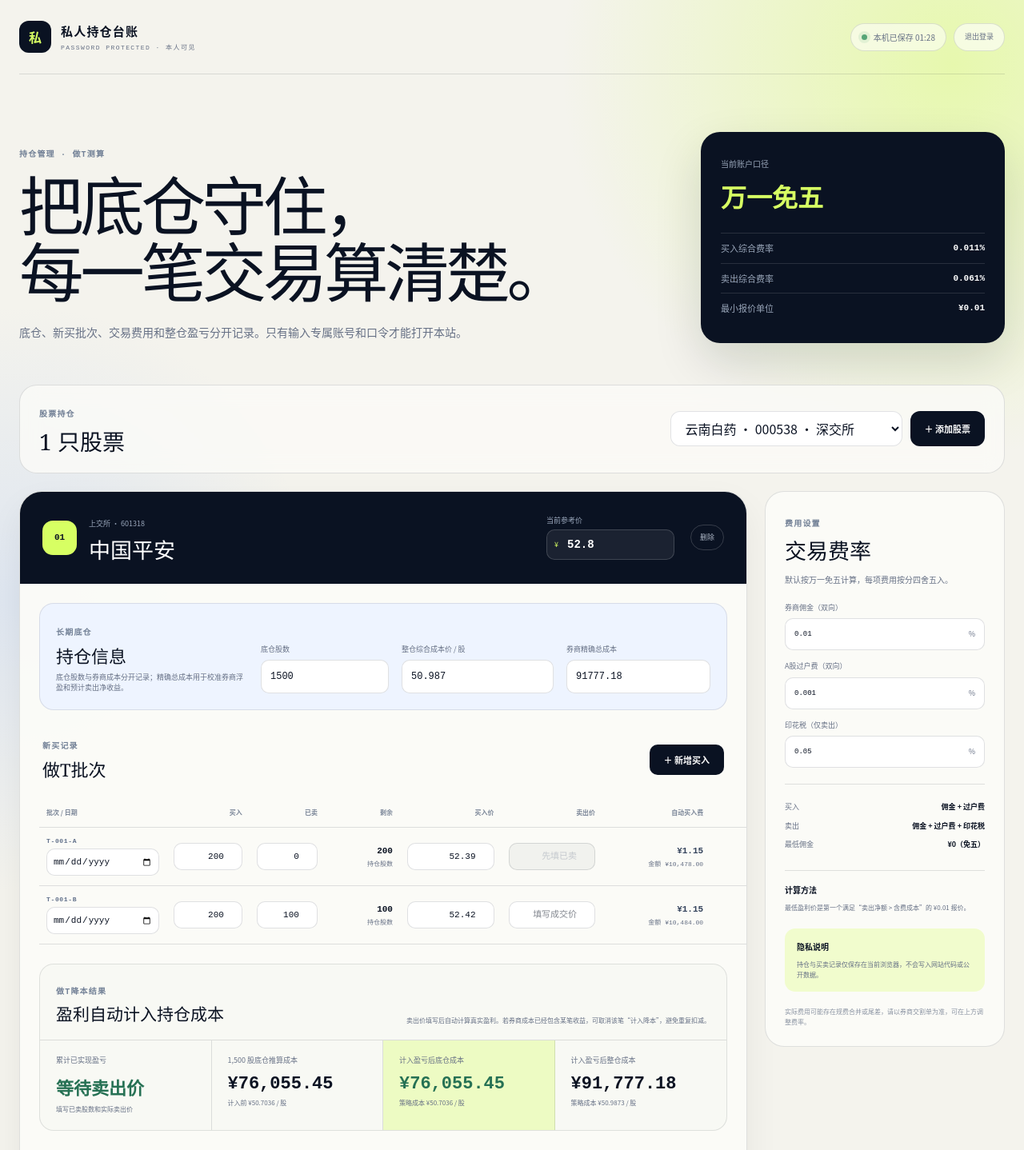
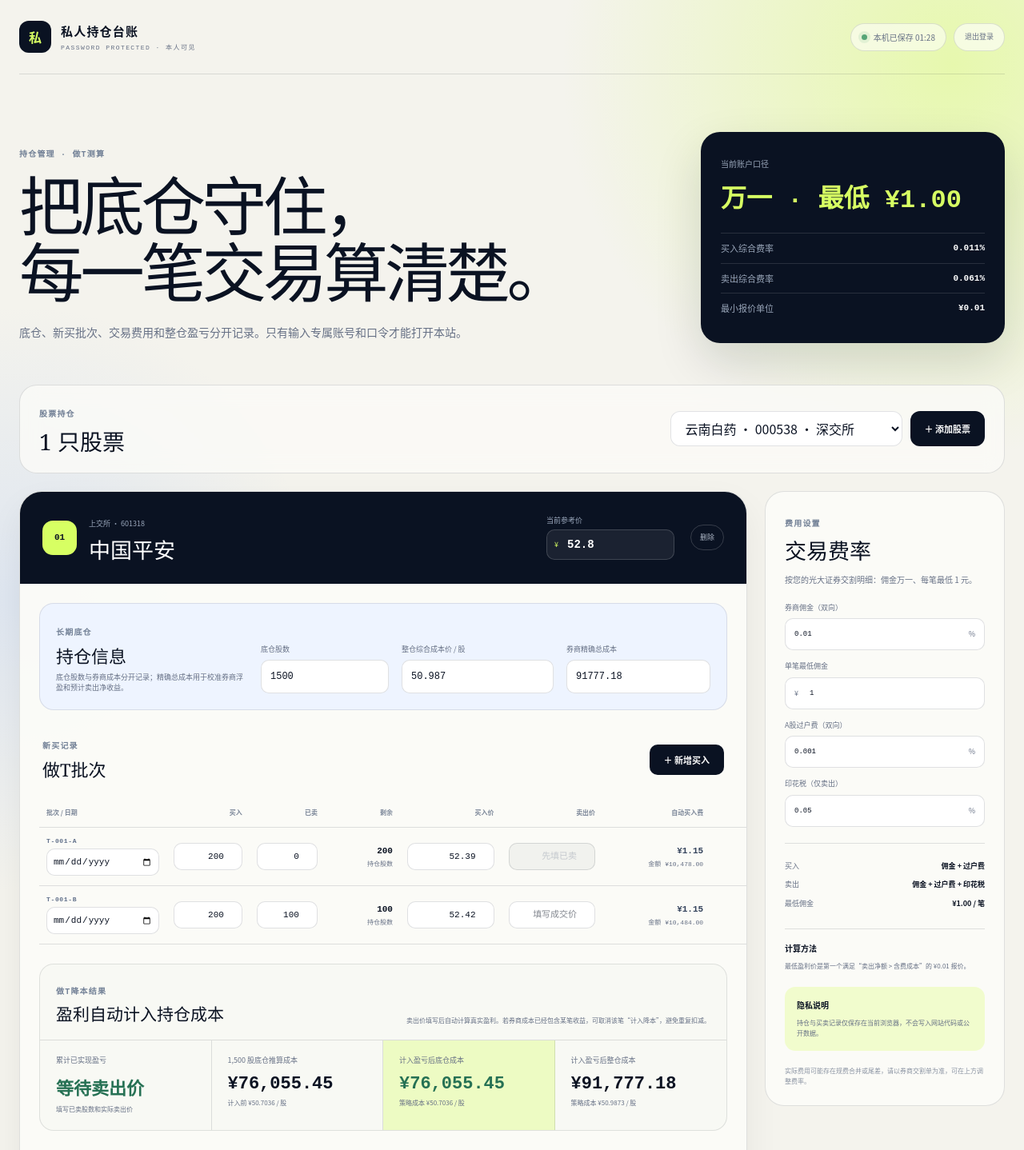
Before and after one commit to ai-stock-cn/private-stock-ledger-web, a Next.js app: page / in a window 1280 px wide. Shown: the top 1438 px of the page at 80% size. Built offline with nearby package versions, Linux system fonts and the light colour scheme.

Commit message:
Apply one yuan minimum commission

```diff
--- a/app/PortfolioCalculator.tsx
+++ b/app/PortfolioCalculator.tsx
@@ -41,12 +41,13 @@ type Holding = StockPreset & {
 
 type FeeForm = {
   commissionPercent: number;
+  minimumCommission: number;
   transferFeePercent: number;
   stampDutyPercent: number;
 };
 
 type SavedPortfolio = {
-  version: 6;
+  version: 7;
   holdings: Holding[];
   fees: FeeForm;
 };
@@ -80,6 +81,7 @@ const STOCK_PRESETS: StockPreset[] = [
 
 const DEFAULT_FEES: FeeForm = {
   commissionPercent: 0.01,
+  minimumCommission: 1,
   transferFeePercent: 0.001,
   stampDutyPercent: 0.05,
 };
@@ -114,8 +116,8 @@ const DEFAULT_HOLDINGS: Holding[] = [
     ],
   },
 ];
-const STORAGE_KEY = "private-stock-portfolio-v6";
-const PREVIOUS_STORAGE_KEYS = ["private-stock-portfolio-v5", "private-stock-portfolio-v4", "private-stock-portfolio-v3", "private-stock-portfolio-v2", "private-stock-portfolio-v1"];
+const STORAGE_KEY = "private-stock-portfolio-v7";
+const PREVIOUS_STORAGE_KEYS = ["private-stock-portfolio-v6", "private-stock-portfolio-v5", "private-stock-portfolio-v4", "private-stock-portfolio-v3", "private-stock-portfolio-v2", "private-stock-portfolio-v1"];
 const money = new Intl.NumberFormat("zh-CN", { minimumFractionDigits: 2, maximumFractionDigits: 2 });
 const precisePrice = new Intl.NumberFormat("zh-CN", { minimumFractionDigits: 2, maximumFractionDigits: 4 });
 const integer = new Intl.NumberFormat("zh-CN", { maximumFractionDigits: 0 });
@@ -132,19 +134,19 @@ export default function PortfolioCalculator() {
       const value = window.localStorage.getItem(STORAGE_KEY);
       if (value) {
         const saved = JSON.parse(value) as SavedPortfolio;
-        if (saved.version === 6 && Array.isArray(saved.holdings)) {
+        if (saved.version === 7 && Array.isArray(saved.holdings)) {
           setHoldings(saved.holdings);
-          setFees(saved.fees ?? DEFAULT_FEES);
+          setFees({ ...DEFAULT_FEES, ...saved.fees });
         }
       } else {
         const previousValue = PREVIOUS_STORAGE_KEYS
           .map((key) => window.localStorage.getItem(key))
           .find((item): item is string => Boolean(item));
         if (previousValue) {
-          const previous = JSON.parse(previousValue) as Omit<SavedPortfolio, "version"> & { version: 1 | 2 | 3 | 4 | 5 };
-          if ([1, 2, 3, 4, 5].includes(previous.version) && Array.isArray(previous.holdings)) {
+          const previous = JSON.parse(previousValue) as Omit<SavedPortfolio, "version"> & { version: 1 | 2 | 3 | 4 | 5 | 6 };
+          if ([1, 2, 3, 4, 5, 6].includes(previous.version) && Array.isArray(previous.holdings)) {
             setHoldings(mergeLedgerData(previous.holdings));
-            setFees(previous.fees ?? DEFAULT_FEES);
+            setFees({ ...DEFAULT_FEES, ...previous.fees });
           }
         }
       }
@@ -157,13 +159,14 @@ export default function PortfolioCalculator() {
 
   useEffect(() => {
     if (!isReady) return;
-    const saved: SavedPortfolio = { version: 6, holdings, fees };
+    const saved: SavedPortfolio = { version: 7, holdings, fees };
     window.localStorage.setItem(STORAGE_KEY, JSON.stringify(saved));
     setSavedAt(new Date().toLocaleTimeString("zh-CN", { hour: "2-digit", minute: "2-digit" }));
   }, [fees, holdings, isReady]);
 
   const rates = useMemo<AShareFeeRates>(() => ({
     commissionRate: fees.commissionPercent / 100,
+    minimumCommission: fees.minimumCommission,
     transferFeeRate: fees.transferFeePercent / 100,
     stampDutyRate: fees.stampDutyPercent / 100,
     priceTick: 0.01,
@@ -241,7 +244,7 @@ export default function PortfolioCalculator() {
         </div>
         <div className="fee-hero">
           <span>当前账户口径</span>
-          <strong>万一免五</strong>
+          <strong>万一 · 最低 ¥{money.format(fees.minimumCommission)}</strong>
           <div><span>买入综合费率</span><b>{formatPercent(fees.commissionPercent + fees.transferFeePercent)}</b></div>
           <div><span>卖出综合费率</span><b>{formatPercent(fees.commissionPercent + fees.transferFeePercent + fees.stampDutyPercent)}</b></div>
           <div><span>最小报价单位</span><b>¥0.01</b></div>
@@ -367,11 +370,12 @@ export default function PortfolioCalculator() {
         </div>
 
         <aside className="fee-settings">
-          <span className="eyebrow">费用设置</span><h2>交易费率</h2><p>默认按万一免五计算，每项费用按分四舍五入。</p>
+          <span className="eyebrow">费用设置</span><h2>交易费率</h2><p>按您的光大证券交割明细：佣金万一、每笔最低 1 元。</p>
           <label><span>券商佣金（双向）</span><span className="percent-input"><input type="number" min="0" step="0.001" value={fees.commissionPercent} onChange={(event) => setFees((current) => ({ ...current, commissionPercent: Number(event.target.value) }))} /><i>%</i></span></label>
+          <label><span>单笔最低佣金</span><span className="currency-setting"><i>¥</i><input type="number" min="0" step="0.01" value={fees.minimumCommission} onChange={(event) => setFees((current) => ({ ...current, minimumCommission: Number(event.target.value) }))} /></span></label>
           <label><span>A股过户费（双向）</span><span className="percent-input"><input type="number" min="0" step="0.001" value={fees.transferFeePercent} onChange={(event) => setFees((current) => ({ ...current, transferFeePercent: Number(event.target.value) }))} /><i>%</i></span></label>
           <label><span>印花税（仅卖出）</span><span className="percent-input"><input type="number" min="0" step="0.01" value={fees.stampDutyPercent} onChange={(event) => setFees((current) => ({ ...current, stampDutyPercent: Number(event.target.value) }))} /><i>%</i></span></label>
-          <div className="fee-rules"><div><span>买入</span><b>佣金 + 过户费</b></div><div><span>卖出</span><b>佣金 + 过户费 + 印花税</b></div><div><span>最低佣金</span><b>¥0（免五）</b></div></div>
+          <div className="fee-rules"><div><span>买入</span><b>佣金 + 过户费</b></div><div><span>卖出</span><b>佣金 + 过户费 + 印花税</b></div><div><span>最低佣金</span><b>¥{money.format(fees.minimumCommission)} / 笔</b></div></div>
           <div className="formula"><strong>计算方法</strong><p>最低盈利价是第一个满足“卖出净额 &gt; 含费成本”的 ¥0.01 报价。</p></div>
           <div className="privacy-note"><strong>隐私说明</strong><p>持仓与买卖记录仅保存在当前浏览器，不会写入网站代码或公开数据。</p></div>
           <small>实际费用可能存在规费合并或尾差，请以券商交割单为准，可在上方调整费率。</small>
--- a/app/globals.css
+++ b/app/globals.css
@@ -247,9 +247,11 @@ button { color: inherit; }
 .fee-settings h2 { margin: 5px 0 9px; font: 500 27px Georgia, "Songti SC", serif; }
 .fee-settings > p { margin: 0 0 20px; color: var(--muted); font-size: 10px; line-height: 1.7; }
 .fee-settings label { margin-top: 13px; }
-.percent-input { position: relative; }
+.percent-input, .currency-setting { position: relative; }
 .percent-input input { height: 40px; padding: 0 34px 0 11px; }
 .percent-input i { position: absolute; top: 50%; right: 12px; color: var(--muted); font-style: normal; transform: translateY(-50%); }
+.currency-setting input { height: 40px; padding: 0 11px 0 30px; }
+.currency-setting i { position: absolute; top: 50%; left: 12px; color: var(--muted); font-style: normal; transform: translateY(-50%); }
 .fee-rules, .formula, .privacy-note { margin-top: 20px; padding-top: 16px; border-top: 1px solid var(--line); }
 .fee-rules div { display: flex; justify-content: space-between; gap: 12px; padding: 5px 0; font-size: 9px; }
 .fee-rules span { color: var(--muted); }
--- a/lib/trading-costs.d.ts
+++ b/lib/trading-costs.d.ts
@@ -1,5 +1,6 @@
 export type AShareFeeRates = {
   commissionRate: number;
+  minimumCommission: number;
   transferFeeRate: number;
   stampDutyRate: number;
   priceTick: number;
```
Also changed, not shown: lib/trading-costs.js, 1 other file (tests, documents, lock files or other folders).
